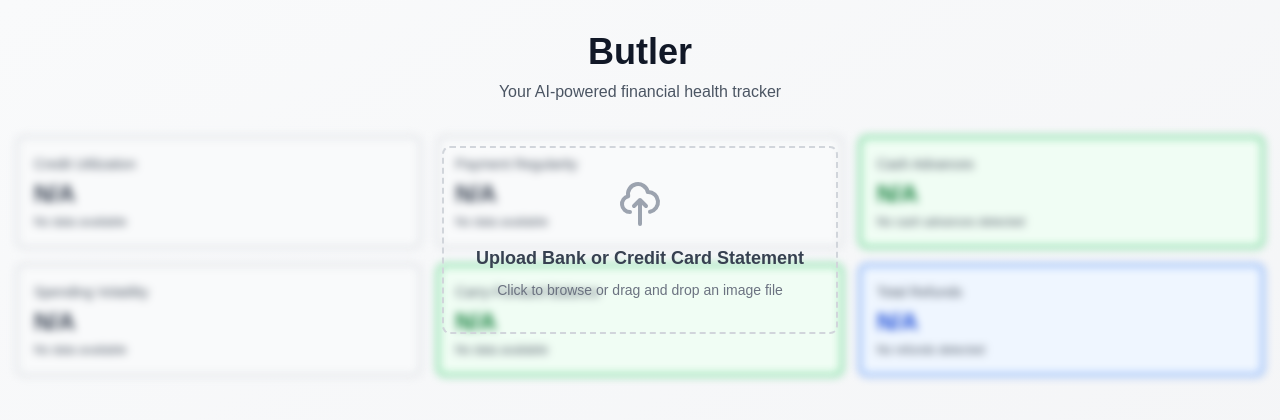
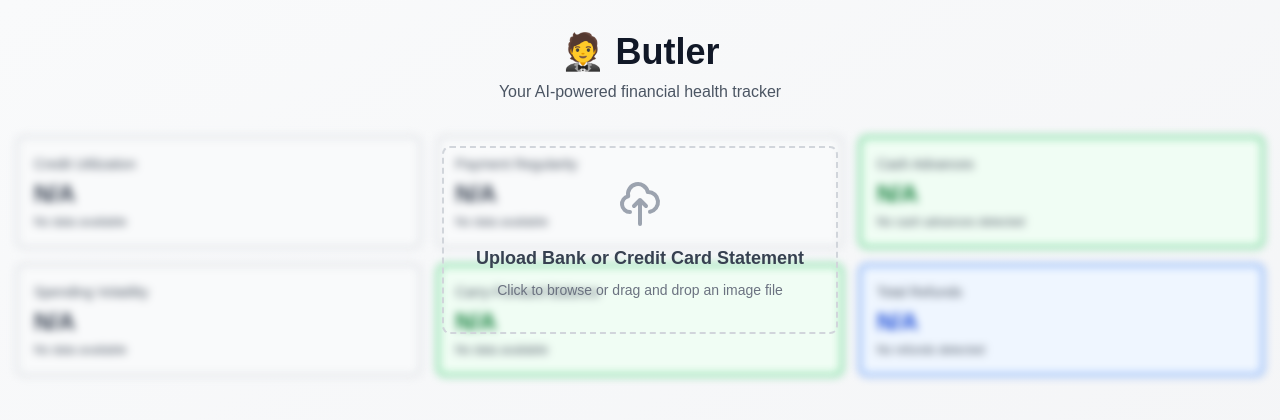
Before and after one commit to itslolan/butler, a Next.js app: page / in a window 1280 px wide. Shown: the top 420 px of the page. Built offline with nearby package versions, Linux system fonts and the light colour scheme.

Commit message:
Add emoji to Butler heading
Co-authored-by: sreejithr44 <sreejithr44@gmail.com>

```diff
--- a/app/page.tsx
+++ b/app/page.tsx
@@ -39,7 +39,7 @@ export default function Home() {
     <main className="min-h-screen bg-gradient-to-br from-gray-50 to-gray-100 dark:from-gray-900 dark:to-gray-800">
       <div className="container mx-auto px-4 py-8">
         <h1 className="text-4xl font-bold text-center mb-2 text-gray-900 dark:text-white">
-          Butler
+          🤵 Butler
         </h1>
         <p className="text-center text-gray-600 dark:text-gray-400 mb-8">
           Your AI-powered financial health tracker
```
